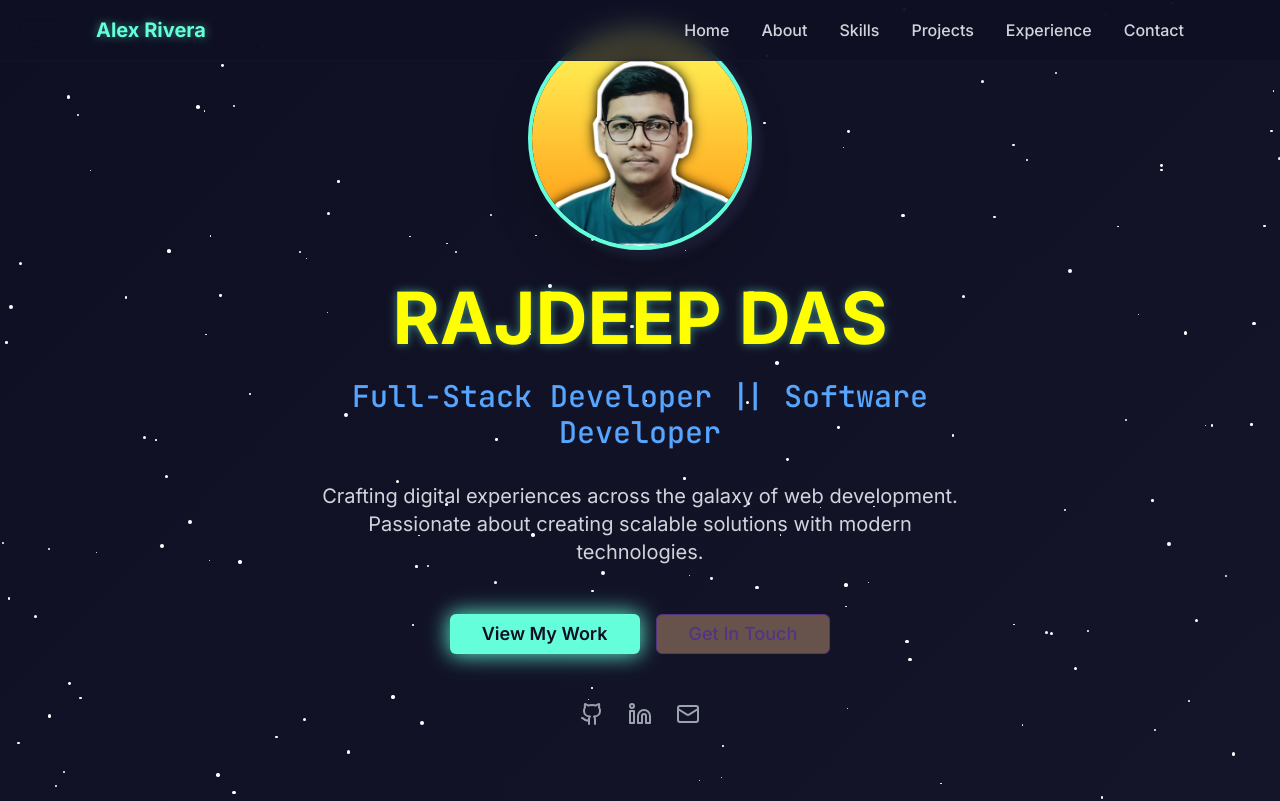
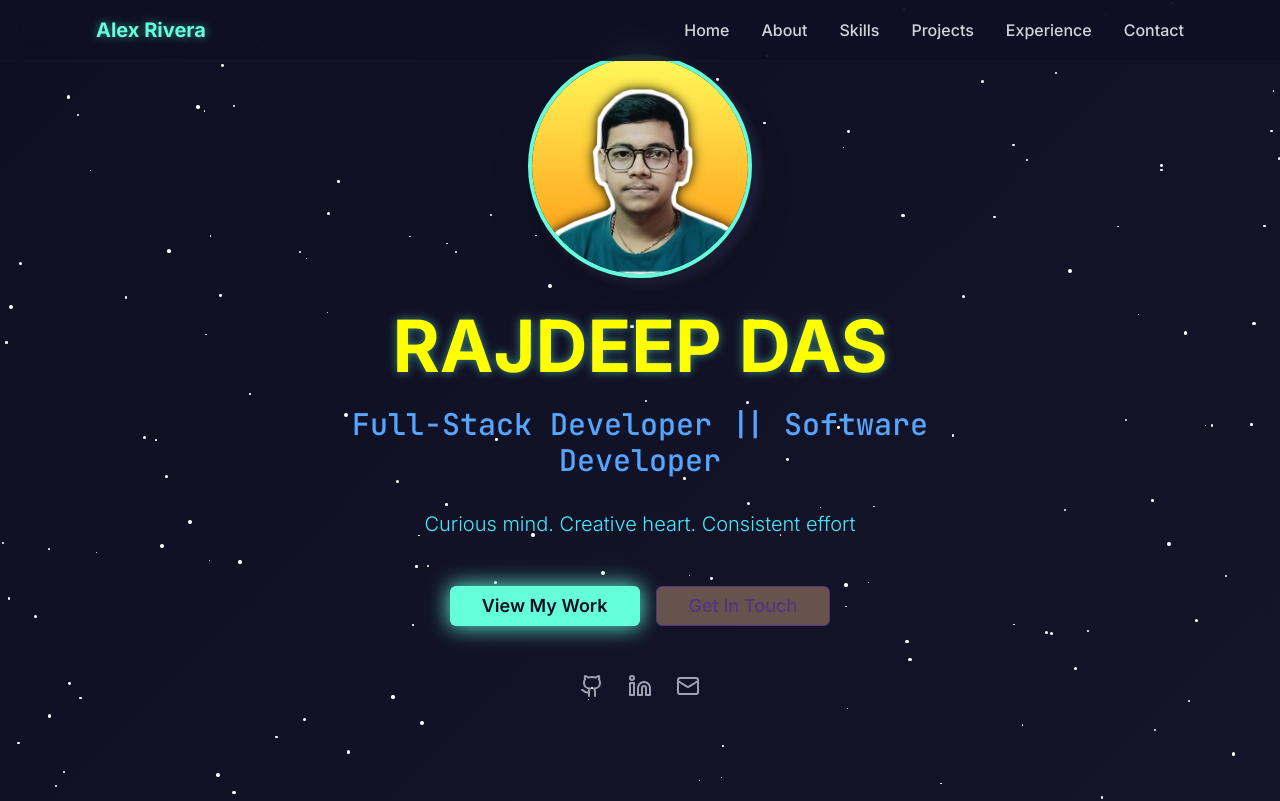
Before and after one commit to Rajdeep2868/dark-star-showcase, a React (Vite) app: page / in a window 1280 px wide. Shown: the top 801 px of the page. Built offline with nearby package versions, Linux system fonts and the light colour scheme.

Commit message:
Visual edit in Lovable
Edited UI in Lovable

```diff
--- a/src/components/Hero.tsx
+++ b/src/components/Hero.tsx
@@ -1,8 +1,6 @@
-
 import React from 'react';
 import { Github, Linkedin, Mail } from 'lucide-react';
 import { Button } from '@/components/ui/button';
-
 const Hero = () => {
   const scrollToSection = (sectionId: string) => {
     const element = document.getElementById(sectionId);
@@ -12,9 +10,7 @@ const Hero = () => {
       });
     }
   };
-
-  return (
-    <section id="home" className="min-h-screen flex items-center justify-center relative">
+  return <section id="home" className="min-h-screen flex items-center justify-center relative">
       <div className="max-w-4xl mx-auto text-center section-padding">
         <div className="animate-fade-in">
           {/* Profile Image Circle */}
@@ -22,11 +18,7 @@ const Hero = () => {
             <div className="relative">
               <div className="w-48 h-48 md:w-56 md:h-56 rounded-full border-4 border-space-cyan bg-transparent shadow-2xl transform perspective-1000 hover:scale-105 transition-transform duration-300">
                 <div className="w-full h-full rounded-full overflow-hidden shadow-inner">
-                  <img
-                    src="/lovable-uploads/668b6126-bf25-4b09-a5a6-84a72f67c9cd.png"
-                    alt="Rajdeep Das Profile"
-                    className="w-full h-full object-cover"
-                  />
+                  <img src="/lovable-uploads/668b6126-bf25-4b09-a5a6-84a72f67c9cd.png" alt="Rajdeep Das Profile" className="w-full h-full object-cover" />
                 </div>
               </div>
               {/* 3D effect shadow */}
@@ -36,10 +28,7 @@ const Hero = () => {
 
           <h1 className="text-5xl md:text-7xl font-bold mb-6 glow-text">RAJDEEP DAS</h1>
           <h2 className="text-xl mb-8 font-mono font-medium text-[#56a5ff] md:text-3xl">Full-Stack Developer || Software Developer</h2>
-          <p className="text-lg md:text-xl text-gray-300 mb-12 max-w-2xl mx-auto leading-relaxed">
-            Crafting digital experiences across the galaxy of web development.
-            Passionate about creating scalable solutions with modern technologies.
-          </p>
+          <p className="text-lg mb-12 max-w-2xl mx-auto leading-relaxed md:text-xl font-extralight text-[#48e7ff]">Curious mind. Creative heart. Consistent effort </p>
 
           <div className="flex flex-col sm:flex-row gap-4 justify-center items-center mb-12">
             <Button onClick={() => scrollToSection('projects')} className="bg-space-cyan text-space-dark hover:bg-space-cyan/90 px-8 py-3 text-lg font-semibold animate-glow">
@@ -63,8 +52,6 @@ const Hero = () => {
           </div>
         </div>
       </div>
-    </section>
-  );
+    </section>;
 };
-
 export default Hero;
```
